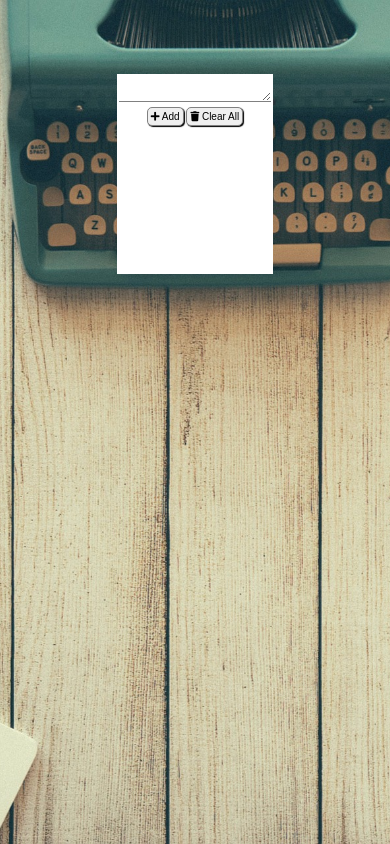
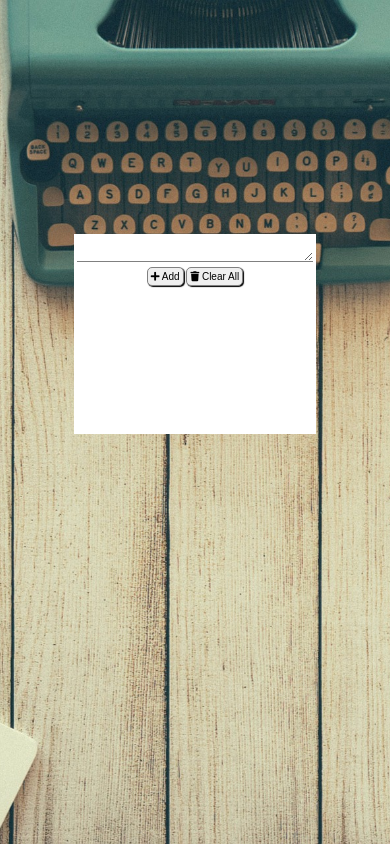
Before and after one commit to NacimHarfouche/todolist_js, a plain HTML site: page index.html in a window 390 px wide. Drawn offline with Linux system fonts and the light colour scheme.

Commit message:
add media queries

```diff
--- a/css/style.css
+++ b/css/style.css
@@ -47,3 +47,10 @@ main button:active {
 ul li:hover {
     background-color: lightgrey;
 }
+
+@media all and (max-width: 767px) {
+    main {
+        margin-top: 60%;
+        width: 65%;
+    }
+}
```
